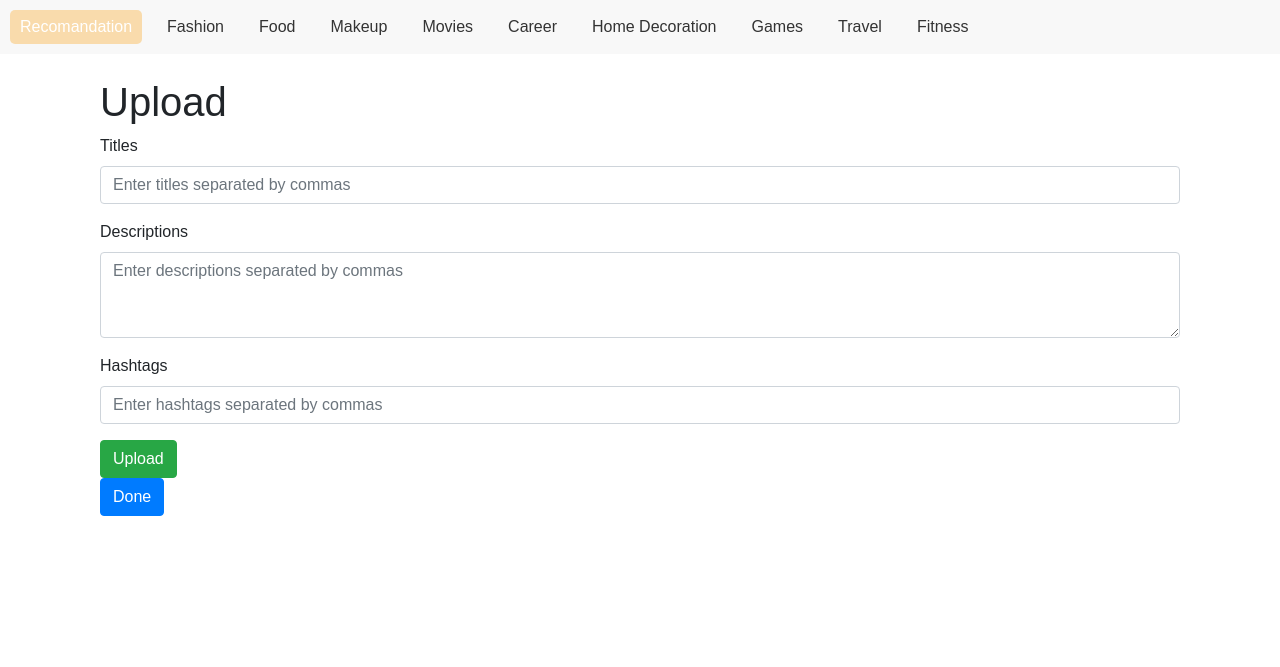
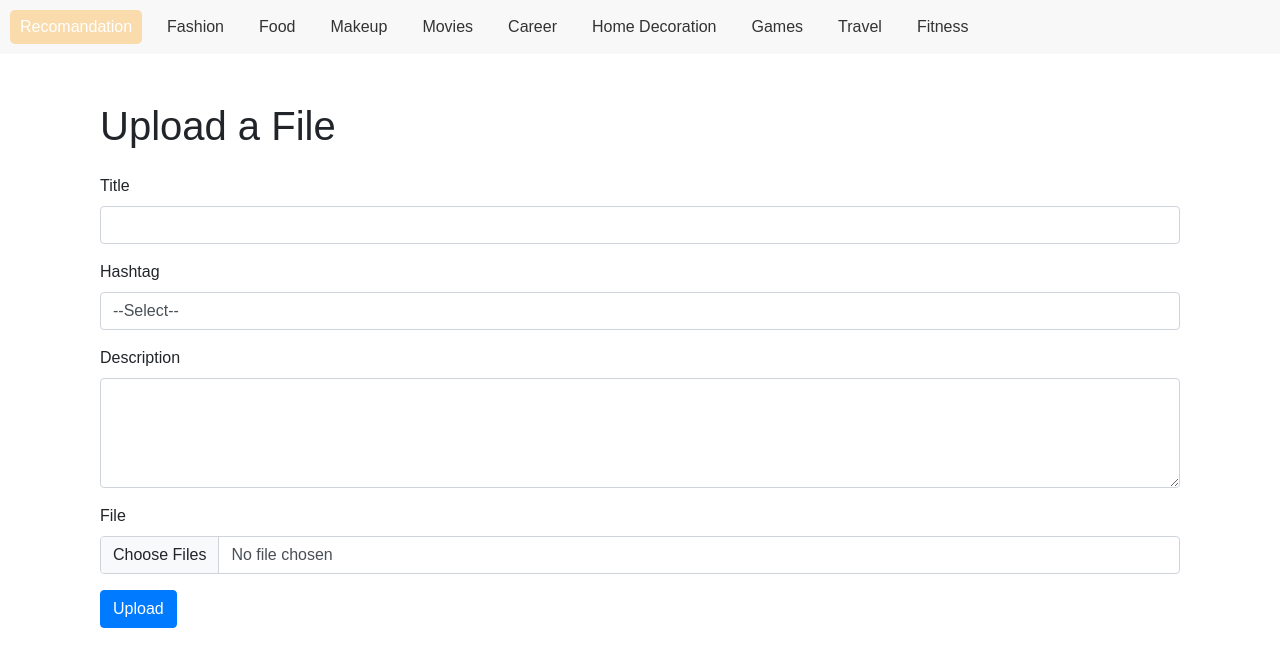
Before and after one commit to JOEY-WANG-UWA/CITS5505_Group_Project, a Flask app: page /upload in a window 1280 px wide. Shown: the part 56-723 px from the top of the page. Run offline with Flask 3, Linux system fonts and the light colour scheme; the visitor is signed in with stand-in values (Sample User, id 1); data comes from the database, SQL or seed files in the repository; data that the repository does not hold is empty; some libraries are stand-ins or nearby versions.

Commit message:
Update upload.html

```diff
--- a/microblog/app/templates/upload.html
+++ b/microblog/app/templates/upload.html
@@ -1,75 +1,89 @@
-{% extends 'base.html' %}
+{% extends "base.html" %}
 
-{% block title %}Upload{% endblock %}
-
-{% block styles %}
-{{ super() }}
-<link rel="stylesheet" href="{{ url_for('static', filename='css/dropzone.min.css') }}">
-<link rel="stylesheet" href="{{ url_for('static', filename='css/custom.css') }}">
-<style>
-  .dropzone {
-    margin: 20px 0;
-    border: 2px dashed #0087F7;
-    min-height: 400px;
-    position: relative;
-  }
-  .form-group {
-    margin-top: 20th0px;
-  }
-  .alert {
-    margin-top: 20px;
-  }
-  .btn-float-end {
-    position: absolute;
-    right: 20px;
-    bottom: -50px;
-  }
-</style>
-{% endblock %}
+{% block title %}Upload File{% endblock %}
 
 {% block content %}
-<div class="container">
-  <h1>Upload</h1>
-  <form action="{{ url_for('upload') }}" method="post" enctype="multipart/formdata" class="dropzone" id="file-upload">
-    {{ form.hidden_tag() }}
-    <div class="form-group">
-      <label for="title">Titles</label>
-      <input type="text" id="title" name="titles" class="form-control" placeholder="Enter titles separated by commas" required>
-    </div>
-    <div class="form-group">
-      <label for="description">Descriptions</label>
-      <textarea id="description" name="descriptions" class="form-control" placeholder="Enter descriptions separated by commas" rows="3" required></textarea>
-    </div>
-    <div class="form-group">
-      <label for="hashtag">Hashtags</label>
-      <input type="text" id="hashtag" name="hashtags" class="form-control" placeholder="Enter hashtags separated by commas" required>
-    </div>
-    <button type="submit" class="btn btn-success">Upload</button>
-  </form>
-  <a class="btn btn-primary btn-float-end" href="{{ url_for('index') }}">Done</a>
-  {% with messages = get_flashed_messages() %}
-    {% if messages %}
-      <div class="alert alert-info" role="alert">
-        {{ messages[0] }}
-      </div>
-    {% endif %}
-  {% endwith %}
+<div class="container mt-5">
+    <h1 class="mb-4">Upload a File</h1>
+
+    <!-- Display flash messages -->
+    {% for message in get_flashed_messages() %}
+        <div class="alert alert-info" aria-live="polite">{{ message }}</div>
+    {% endfor %}
+
+    <!-- Create the form for file upload -->
+    <form method="post" enctype="multipart/form-data" class="needs-validation" novalidate>
+        {{ form.hidden_tag() }}
+
+        <div class="form-group mb-3">
+            {{ form.title.label(class_="form-label") }}
+            {{ form.title(class_="form-control", size=32, aria_describedby="title-error") }}
+            {% if form.title.errors %}
+                <div id="title-error" class="invalid-feedback d-block">
+                {% for error in form.title.errors %}
+                    <p>{{ error }}</p>
+                {% endfor %}
+                </div>
+            {% endif %}
+        </div>
+
+        <div class="form-group mb-3">
+            {{ form.hashtag.label(class_="form-label") }}
+            {{ form.hashtag(class_="form-control", aria_describedby="hashtag-error") }}
+            {% if form.hashtag.errors %}
+                <div id="hashtag-error" class="invalid-feedback d-block">
+                {% for error in form.hashtag.errors %}
+                    <p>{{ error }}</p>
+                {% endfor %}
+                </div>
+            {% endif %}
+        </div>
+
+        <div class="form-group mb-3">
+            {{ form.description.label(class_="form-label") }}
+            {{ form.description(class_="form-control", rows=4, aria_describedby="description-error") }}
+            {% if form.description.errors %}
+                <div id="description-error" class="invalid-feedback d-block">
+                {% for error in form.description.errors %}
+                    <p>{{ error }}</p>
+                {% endfor %}
+                </div>
+            {% endif %}
+        </div>
+
+        <div class="form-group mb-3">
+          {{ form.file.label(class="form-label") }}
+          <!-- Add 'multiple' attribute and ensure name is adjusted to accept multiple files -->
+          {{ form.file(class="form-control", aria_describedby="file-error", multiple="multiple") }}
+          {% if form.file.errors %}
+              <div id="file-error" class="invalid-feedback d-block">
+              {% for error in form.file.errors %}
+                  <p>{{ error }}</p>
+              {% endfor %}
+              </div>
+          {% endif %}
+        </div>
+
+        <div class="form-group">
+            {{ form.submit(class_="btn btn-primary") }}
+        </div>
+    </form>
 </div>
 {% endblock %}
 
 {% block scripts %}
-{{ super() }}
-<script src="{{ url_for('static', filename='js/dropzone.min.js') }}"></script>
 <script>
-  Dropzone.options.fileUpload = {
-    paramName: "photos", // The name that will be used to transfer the file
-    maxFilesize: 2, // MB
-    acceptedFiles: 'image/jpeg,image/png,image/gif',
-    init: function() {
-      this.on("success", function(file, responseText) {
-        // Handle responses or update UI upon success
-      });
-    }
-  };
+document.addEventListener("DOMContentLoaded", function () {
+    var forms = document.querySelectorAll('.needs-validation');
+    Array.prototype.slice.call(forms).forEach(function (form) {
+        form.addEventListener('submit', function (event) {
+            if (!form.checkValidity()) {
+                event.preventDefault();
+                event.stopPropagation();
+            }
+            form.classList.add('was-validated');
+        }, false);
+    });
+});
 </script>
 {% endblock %}
```
